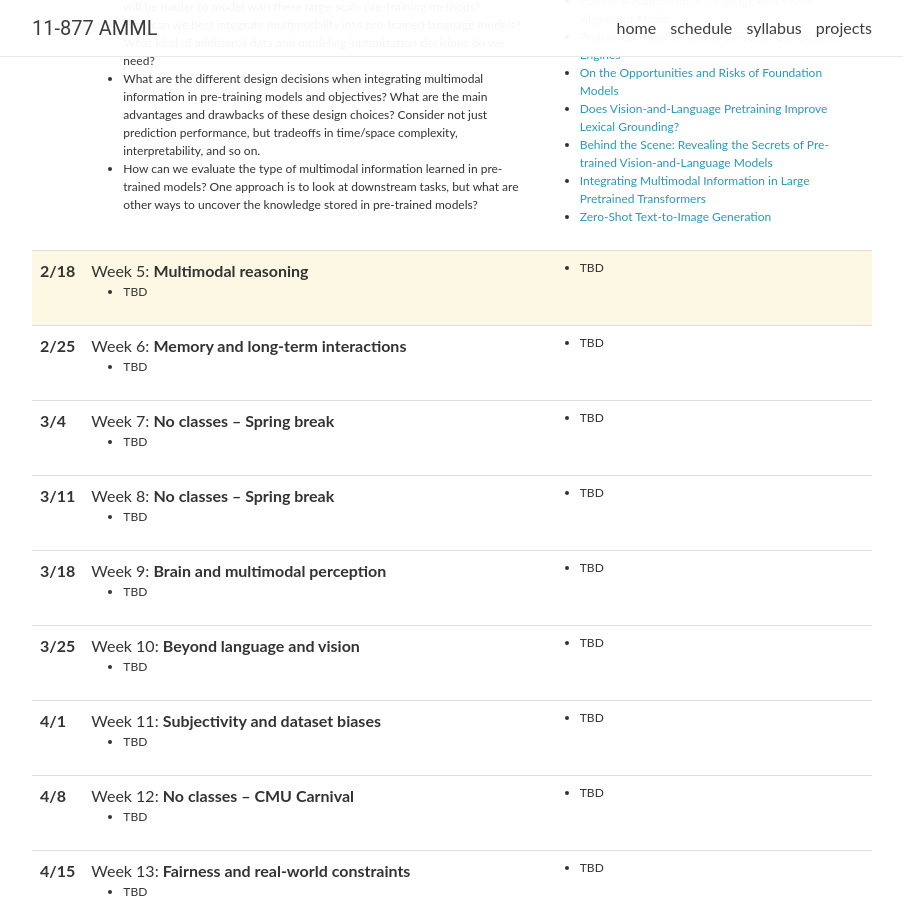
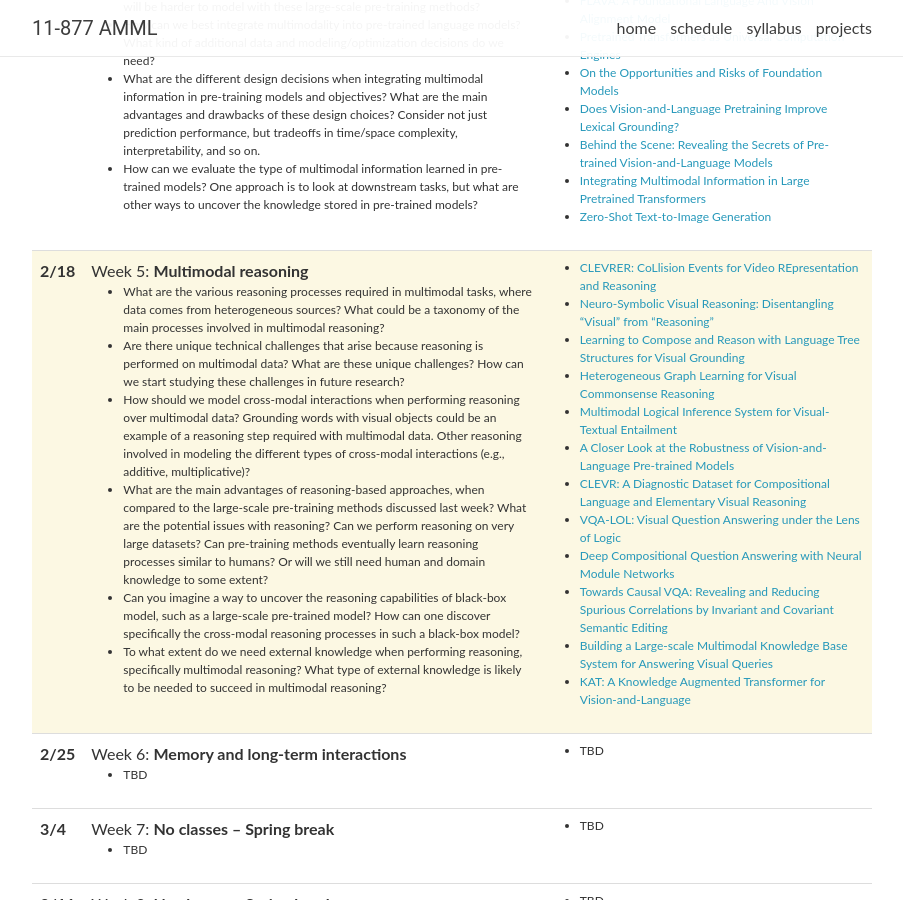
Before and after one commit to CMU-MultiComp-Lab/adv-mmml-course, a Jekyll site: the page built from _pages/schedule.md, in a window 1280 px wide and 900 px high, scrolled down 1149 px. Shown: the whole window, without its empty margins (188-1091 px from the left). Built offline with Jekyll 4.4.1, drawn with Linux system fonts in a browser that asks for light colours; nearby versions of some CDN libraries; comment, search, counter and statistics services are not loaded.

Commit message:
Update lectures.yml

```diff
--- a/_data/lectures.yml
+++ b/_data/lectures.yml
@@ -71,10 +71,26 @@
 - date: 2/18
   title: >
     Week 5: <strong>Multimodal reasoning</strong>
-  slides:
   topics:
-    - TBD
-  readings: TBD
+    - What are the various reasoning processes required in multimodal tasks, where data comes from heterogeneous sources? What could be a taxonomy of the main processes involved in multimodal reasoning? <br/>
+    - Are there unique technical challenges that arise because reasoning is performed on multimodal data? What are these unique challenges? How can we start studying these challenges in future research? <br/>
+    - How should we model cross-modal interactions when performing reasoning over multimodal data? Grounding words with visual objects could be an example of a reasoning step required with multimodal data. Other reasoning involved in modeling the different types of cross-modal interactions (e.g., additive, multiplicative)? <br/>
+    - What are the main advantages of reasoning-based approaches, when compared to the large-scale pre-training methods discussed last week? What are the potential issues with reasoning? Can we perform reasoning on very large datasets? Can pre-training methods eventually learn reasoning processes similar to humans? Or will we still need human and domain knowledge to some extent? <br/>
+    - Can you imagine a way to uncover the reasoning capabilities of black-box model, such as a large-scale pre-trained model? How can one discover specifically the cross-modal reasoning processes in such a black-box model? <br/>
+    - To what extent do we need external knowledge when performing reasoning, specifically multimodal reasoning? What type of external knowledge is likely to be needed to succeed in multimodal reasoning? <br/>
+  readings:
+    - <a href="https://arxiv.org/abs/1910.01442">CLEVRER&#58; CoLlision Events for Video REpresentation and Reasoning</a> <br/>
+    - <a href="https://arxiv.org/abs/2006.11524">Neuro-Symbolic Visual Reasoning&#58; Disentangling “Visual” from “Reasoning”</a> <br/>
+    - <a href="https://arxiv.org/abs/1906.01784">Learning to Compose and Reason with Language Tree Structures for Visual Grounding</a> <br/>
+    - <a href="https://arxiv.org/abs/1910.11475">Heterogeneous Graph Learning for Visual Commonsense Reasoning</a> <br/>
+    - <a href="https://arxiv.org/abs/1906.03952">Multimodal Logical Inference System for Visual-Textual Entailment</a> <br/>
+    - <a href="https://arxiv.org/abs/2012.08673">A Closer Look at the Robustness of Vision-and-Language Pre-trained Models</a> <br/>
+    - <a href="https://arxiv.org/abs/1612.06890">CLEVR&#58; A Diagnostic Dataset for Compositional Language and Elementary Visual Reasoning</a> <br/>
+    - <a href="https://arxiv.org/abs/2002.08325">VQA-LOL&#58; Visual Question Answering under the Lens of Logic</a> <br/>
+    - <a href="https://arxiv.org/abs/1511.02799">Deep Compositional Question Answering with Neural Module Networks</a> <br/>
+    - <a href="https://arxiv.org/abs/1912.07538">Towards Causal VQA&#58; Revealing and Reducing Spurious Correlations by Invariant and Covariant Semantic Editing</a> <br/>
+    - <a href="https://arxiv.org/abs/1507.05670">Building a Large-scale Multimodal Knowledge Base System for Answering Visual Queries</a> <br/>
+    - <a href="https://arxiv.org/abs/2112.08614">KAT&#58; A Knowledge Augmented Transformer for Vision-and-Language</a> <br/>
 
 - date: 2/25
   title: >
```
